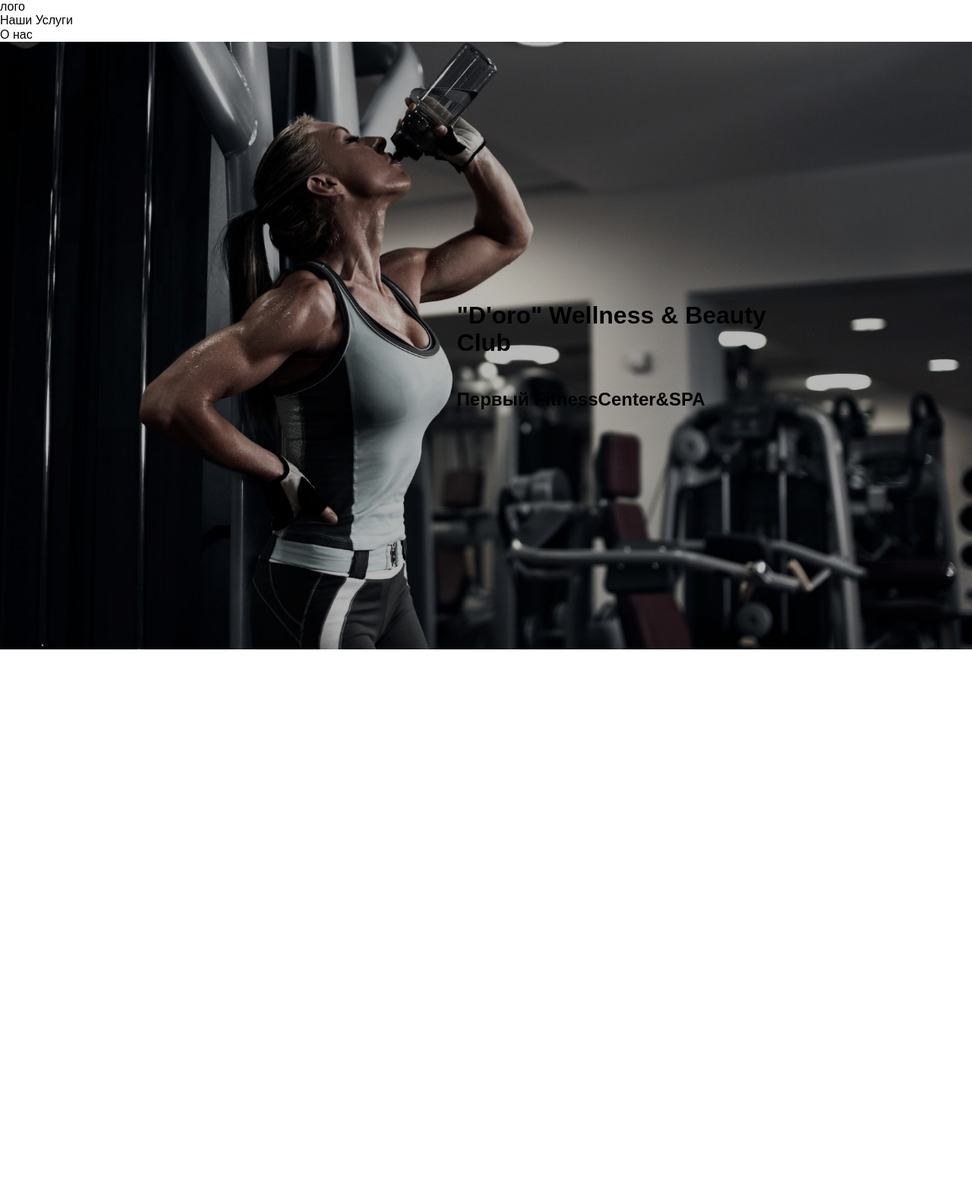
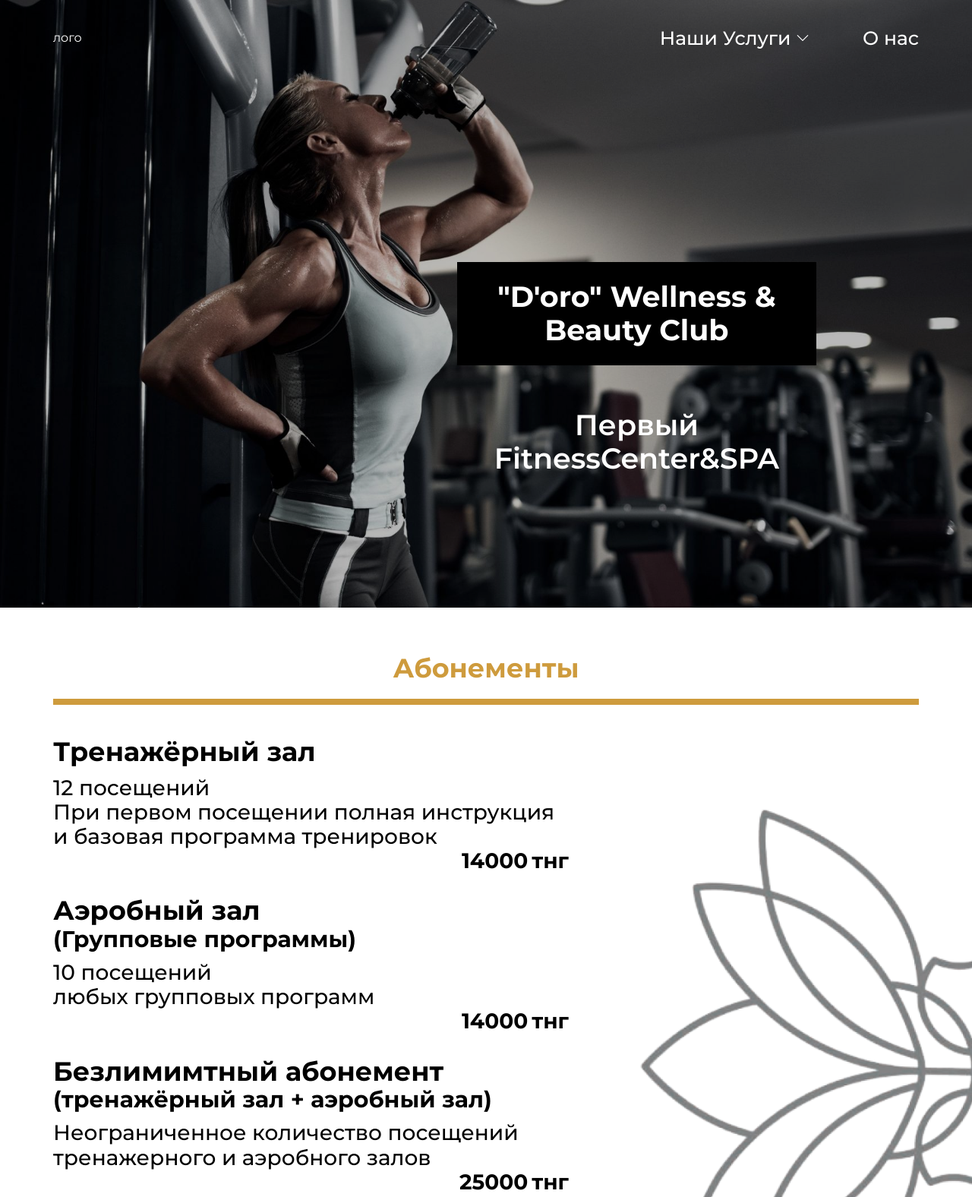
Before and after one commit to ansarkarzh/D-oro-Wellness-Beauty-Club, a plain HTML site: page index.html in a window 1280 px wide. Shown: the top 1576 px of the page at 76% size. Before the commit the page ends 855 px from the top, so only its background shows below. Drawn offline with Linux system fonts and the light colour scheme.

Commit message:
4th commit

```diff
--- a/assets/css/style.css
+++ b/assets/css/style.css
@@ -1,6 +1,38 @@
 body{
     font-family: 'Montserrat', sans-serif;
+    padding-bottom: 100px;
 }
+
+.container {
+  padding: 0 15px;
+}
+
+@media (min-width: 575.98px){
+  .container {
+    max-width: 540px;
+    margin: auto;
+    padding: 0;
+  }
+}
+
+@media (min-width: 767.98px){
+  .container {
+    max-width: 720px;
+  }
+}
+
+@media (min-width: 991.98px) {
+  .container {
+    max-width: 960px;
+  }
+}
+
+@media (min-width: 1199.98px){
+  .container {
+    max-width: 1140px;
+  }
+}
+
 .about__section{
     height: 100vh;
     max-height: 1080px;
@@ -17,11 +49,11 @@ body{
     right: 0;
     bottom: 0;
     background: rgba(0,0,0,.28  );
-    z-index: 2;
+    z-index: 1;
 }
 
 .about__content{
-    width: 35%;
+    width: 37%;
     height: 19%;
     position: absolute;
     left: 47%;
@@ -29,4 +61,128 @@ body{
     display: flex;
     flex-direction: column;
     justify-content: space-between;
+    text-align: center;
 }
+
+.about__content h1{
+    background-color: black;
+    color: white;
+    z-index: 3;
+    padding: 3vh;
+    font-size: 38px;
+    font-weight: 700;
+}
+
+.about__content h2{
+    color: white;
+    font-size: 38px;
+    font-weight: 600;
+    z-index: 3;
+}
+
+
+
+header{
+    position: absolute;
+    height: 100px;
+    width: 100%;
+    top: 0;
+    left: 0;
+    color: white;
+    z-index: 5;
+}
+
+header .container{
+    display: flex;
+    justify-content: space-between;
+    align-items: center;
+    height: 100%;
+
+}
+
+.nav__content{
+    display: flex;
+    justify-content: space-between;
+    align-items: center;
+}
+
+.navigation, .aboutus{
+    color: white;
+    font-size: 25px;
+    font-weight: 500;
+}
+
+.navigation{
+    margin-right: 70px;
+}
+
+.section__heading{
+    text-align: center;
+    color: #CE9B3D;
+    font-size: 35px;
+    font-weight: 700;
+    margin-top: 60px;
+    position: relative;
+    margin-bottom: 70px;
+}
+
+.section__heading:after{
+    content: "";
+    position: absolute;
+    top: 60px;
+    left: 0;
+    height: 8px;
+    width: 100%;
+    background: #CE9B3D;
+}
+
+
+.abonement{
+    margin-bottom: 30px;
+    width: 60%;
+}
+
+.abonement__heading, .abonement__subheading{
+    margin: 0;
+    padding: 0;
+}
+
+.abonement__subheading{
+    margin-bottom: 10px;
+}
+.abonement__desc{
+    white-space: pre-wrap;
+    font-size: 28px;
+    font-weight: 500;
+}
+
+.abonement__heading{
+    font-size: 35px;
+    font-weight: 700;
+}
+
+.abonement__subheading{
+    font-size: 30px;
+    font-weight: 700;
+}
+
+.abonement__price, .currency, .ot{
+    font-weight: 700;
+    font-size: 28px;
+    margin-right: 5px;
+}
+
+.price__content{
+    text-align: right;
+}
+
+.abonements__section{
+    position: relative;
+}
+
+.abonement__backimg{
+    height: 120%;
+    position: absolute;
+    right: 0;
+    top: 0;
+}
--- a/index.html
+++ b/index.html
@@ -4,21 +4,80 @@
     <meta charset="UTF-8">
     <meta http-equiv="X-UA-Compatible" content="IE=edge">
     <meta name="viewport" content="width=device-width, initial-scale=1.0">
+    <link rel="preconnect" href="https://fonts.gstatic.com">
+<link href="https://fonts.googleapis.com/css2?family=Montserrat:wght@200;300;400;500;600;700;800&display=swap" rel="stylesheet">
     <title>"D'oro" Wellness & Beauty Club</title>
     <link rel="stylesheet" href="assets/css/normalize.css">
     <link rel="stylesheet" href="assets/css/style.css">
 </head>
 <body>
     <header>
-        <div class="logo"> лого </div>
-        <div class="navigation">Наши Услуги</div>
-        <div class="aboutus">О нас</div>
+        <div class="container">
+            <div class="logo"> лого </div>
+            <div class="nav__content">
+                <div class="navigation">Наши Услуги <svg xmlns="http://www.w3.org/2000/svg" width="18" height="18" fill="currentColor" class="bi bi-chevron-down" viewBox="0 0 16 16">
+  <path fill-rule="evenodd" d="M1.646 4.646a.5.5 0 0 1 .708 0L8 10.293l5.646-5.647a.5.5 0 0 1 .708.708l-6 6a.5.5 0 0 1-.708 0l-6-6a.5.5 0 0 1 0-.708z"/>
+</svg> </div>
+                <div class="aboutus">О нас</div>
+            </div>
+        </div>
     </header>
     <section class="about__section">
+        <div class="container">
         <div class="about__content">
             <h1>"D'oro" Wellness & Beauty Club</h1>
             <h2>Первый FitnessCenter&SPA</h2>
         </div>
+    </div>
+    </section>
+    <section class="abonements__section">
+        <div class="container abonements">
+            <div class="section__heading">
+                Абонементы
+            </div>
+            <div class="abonement__content">
+                <div class="abonement">
+                    <h3 class="abonement__heading">
+                        Тренажёрный зал
+                    </h3>
+                    <h4 class="abonement__subheading"></h4>
+                    <div class="abonement__desc">12 посещений
+При первом посещении полная инструкция
+и базовая программа тренировок</div>
+                    <div class="price__content"><span class="abonement__price">14000</span><span class="currency">тнг</span></div>
+                </div>
+                <div class="abonement">
+                    <h3 class="abonement__heading">
+                        Аэробный зал
+                    </h3>
+                    <h4 class="abonement__subheading">(Групповые программы)</h4>
+                    <div class="abonement__desc">10 посещений
+любых групповых программ</div>
+                    <div class="price__content"><span class="abonement__price">14000</span><span class="currency">тнг</span></div>
+                </div>
+                <div class="abonement">
+                    <h3 class="abonement__heading">
+                        Безлимимтный абонемент
+                    </h3>
+                    <h4 class="abonement__subheading">(тренажёрный зал + аэробный зал)</h4>
+                    <div class="abonement__desc">Неограниченное количество посещений
+тренажерного и аэробного залов</div>
+                    <div class="price__content"><span class="abonement__price">25000</span><span class="currency">тнг</span></div>
+                </div>
+                <div class="abonement">
+                    <h3 class="abonement__heading">
+                        Персональные абонементы
+                    </h3>
+                    <div class="abonement__desc">В зависимости от тренера
+*уточнять у администраторов</div>
+                    <div class="price__content"><span class="ot">от</span><span class="abonement__price">23000</span><span class="currency">тнг</span></div>
+                    <div class="price__content"><span class="ot">до</span><span class="abonement__price">45000</span><span class="currency">тнг</span></div>
+                </div>
+
+            </div>
+
+        </div>
+        <img src="assets/img/flower.png" alt="" class="abonement__backimg">
     </section>
 </body>
 </html>
```
Also changed, not shown: assets/img/flower.png (added).
